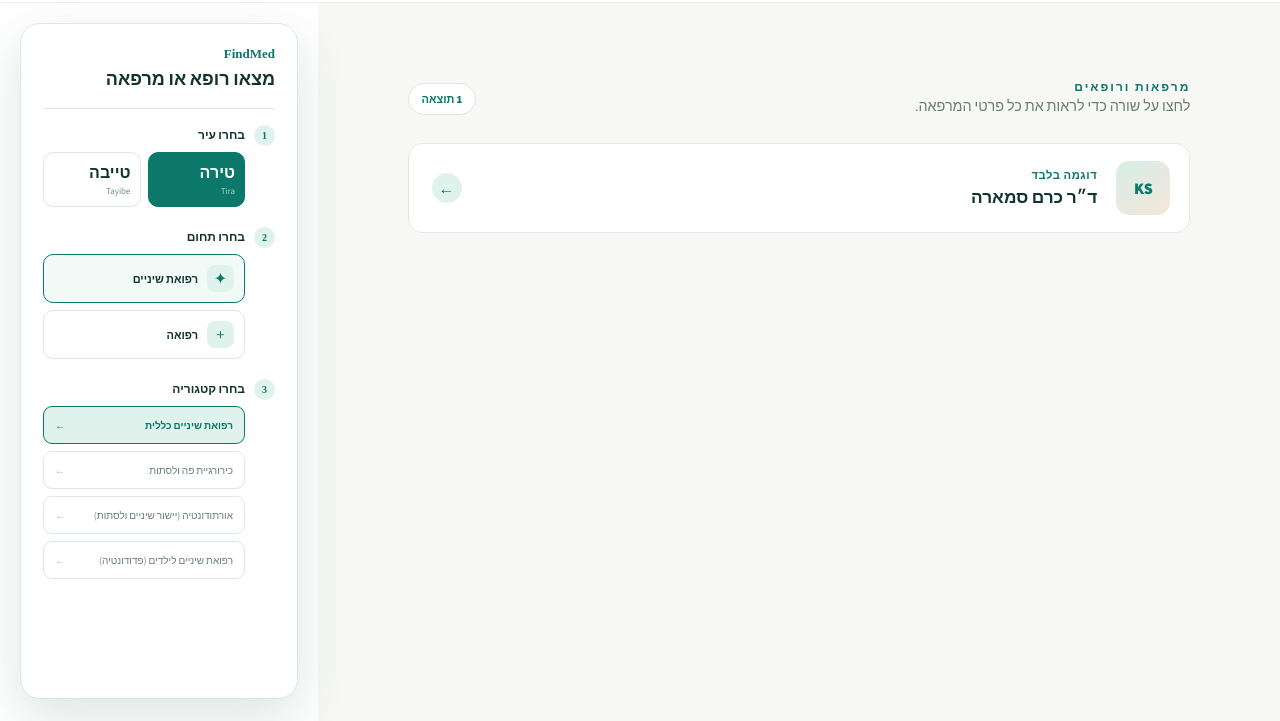
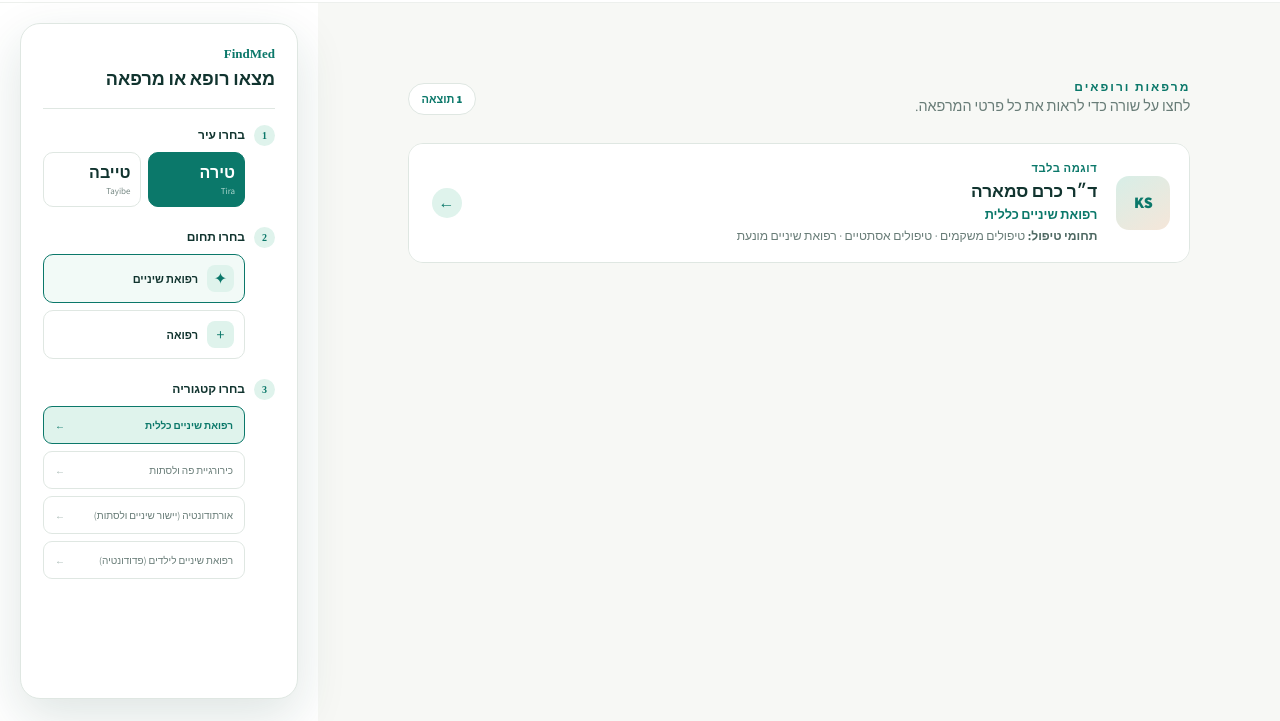
Before and after one commit to BasharRadya/find-med, a plain HTML site: page index.html in a window 1280 px wide. Shown: the part 79-800 px from the top of the page. Drawn offline with Linux system fonts and the light colour scheme.

Commit message:
Add treatment areas to clinic rows

```diff
--- a/app.js
+++ b/app.js
@@ -24,6 +24,11 @@ const doctors = [
     city:'tira',
     field:'Dentistry',
     branch:'general-dentistry',
+    cardSpecialties:[
+      {he:'טיפולים משקמים',ar:'علاجات ترميم الأسنان',en:'Restorative treatments'},
+      {he:'טיפולים אסתטיים',ar:'علاجات الأسنان التجميلية',en:'Aesthetic treatments'},
+      {he:'רפואת שיניים מונעת',ar:'طب الأسنان الوقائي',en:'Preventive dentistry'}
+    ],
     services:[
       {he:'בדיקות וייעוץ',ar:'فحوصات واستشارة',en:'Exams and consultation'},
       {he:'סתימות ושחזורים',ar:'حشوات وترميم الأسنان',en:'Fillings and restorations'},
@@ -89,6 +94,9 @@ ui.en.finderTitle='Find a doctor or clinic';
 ui.he.subcategoryLabel='בחרו תת־קטגוריה';
 ui.ar.subcategoryLabel='اختر الفئة الفرعية';
 ui.en.subcategoryLabel='Choose a subcategory';
+ui.he.focusLabel='תחומי טיפול';
+ui.ar.focusLabel='مجالات العلاج';
+ui.en.focusLabel='Treatment areas';
 const profileCopy={
   he:{basic:'פרופיל בסיסי ממידע ציבורי',pending:'פרטי הפרופיל יושלמו לאחר אימות מול המרפאה.',overview:'אודות הרופא',education:'לימודים והכשרה',credentials:'התמחות ותעודות',services:'שירותי המרפאה',practical:'מידע שימושי',languages:'שפות',insurance:'הסדרים וביטוחים',hours:'שעות פעילות',accessibility:'נגישות',missing:'המידע טרם נוסף',website:'אתר המרפאה',booking:'קביעת תור'},
   ar:{basic:'ملف أساسي من معلومات عامة',pending:'سيتم استكمال الملف بعد التحقق مع العيادة.',overview:'نبذة عن الطبيب',education:'الدراسة والتدريب',credentials:'التخصص والشهادات',services:'خدمات العيادة',practical:'معلومات مفيدة',languages:'اللغات',insurance:'التأمين والترتيبات',hours:'ساعات العمل',accessibility:'إمكانية الوصول',missing:'لم تتم إضافة المعلومات بعد',website:'موقع العيادة',booking:'حجز موعد'},
@@ -140,7 +148,8 @@ function renderClinics(){
   matches.forEach(doctor=>{
     const entry=document.createElement('article'); entry.className='clinic-entry';
     const badge=doctor.sampleProfile?copy.demo:doctor.real?copy.public:copy.demo;
-    entry.innerHTML=`<button class="clinic-row"><span class="clinic-row-avatar">${doctor.initials}</span><span class="clinic-row-main"><small>${badge}</small><strong>${label(doctor.name)}</strong></span><span class="row-arrow">←</span></button>`;
+    const specialties=doctor.cardSpecialties?.map(item=>label(item)).join(' · ');
+    entry.innerHTML=`<button class="clinic-row"><span class="clinic-row-avatar">${doctor.initials}</span><span class="clinic-row-main"><small>${badge}</small><strong>${label(doctor.name)}</strong><span class="clinic-row-field">${label(doctor.detail)}</span>${specialties?`<span class="clinic-row-focus"><b>${copy.focusLabel}:</b> ${specialties}</span>`:''}</span><span class="row-arrow">←</span></button>`;
     entry.querySelector('.clinic-row').addEventListener('click',()=>openProfile(doctor));clinicList.appendChild(entry);
   });
 }
--- a/responsive.css
+++ b/responsive.css
@@ -24,3 +24,7 @@ html{font-size:16px;-webkit-text-size-adjust:100%}body,button,input,select{font-
 
 /* Keep the close action obvious and reachable on phones */
 @media(max-width:600px){.profile-detail-row{padding:15px}.profile-close{position:fixed;top:calc(env(safe-area-inset-top) + 10px);left:12px;right:auto;float:none;margin:0;z-index:110;display:grid;place-items:center;border:1px solid #d7e6e1;background:#fff;color:#075f55;box-shadow:0 5px 18px rgba(2,34,28,.28);opacity:1;line-height:1;touch-action:manipulation;-webkit-tap-highlight-color:transparent}.service-section{grid-column:1/-1}}
+
+/* Useful context inside each clickable clinic row */
+.clinic-row-main{gap:4px}.clinic-row-main .clinic-row-field{color:var(--green);font-size:.8rem;font-weight:700}.clinic-row-main .clinic-row-focus{max-width:680px;color:var(--muted);font-size:.76rem;line-height:1.45}.clinic-row-focus b{color:#4e6862;font-weight:700}
+@media(max-width:600px){.clinic-row{padding-block:16px}.clinic-row-main .clinic-row-field{font-size:.76rem}.clinic-row-main .clinic-row-focus{font-size:.72rem;line-height:1.5}.row-arrow{align-self:center}}
```
